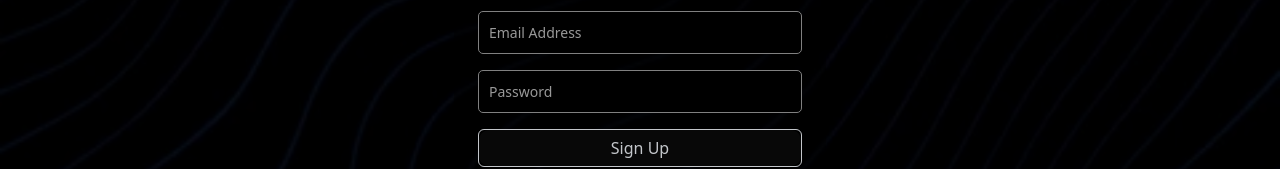
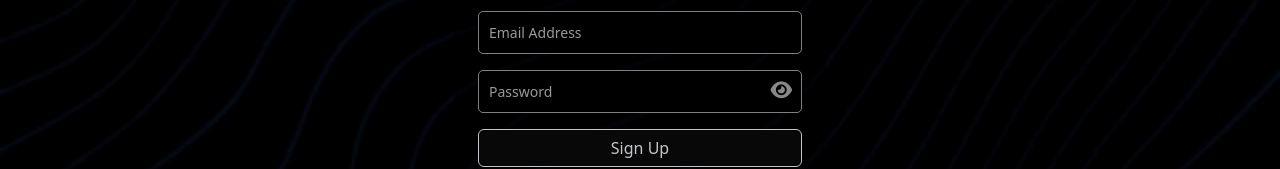
Before and after one commit to ibrahimsaber1/LARA-Platform-Frontend, a React (Vite) app: page /signup in a window 1280 px wide. Shown: the part 338-507 px from the top of the page. Built offline with nearby package versions, Linux system fonts and the light colour scheme.

Commit message:
add eye icon to the input

```diff
--- a/src/Components/Pages/Login/Login.jsx
+++ b/src/Components/Pages/Login/Login.jsx
@@ -1,8 +1,14 @@
-import React from 'react'
-import { Link } from 'react-router-dom'
+import React, { useState } from 'react';
+import { Link } from 'react-router-dom';
 import "../../../assets/styles/Login.css";
 
 export default function Login() {
+  const [passwordVisible, setPasswordVisible] = useState(false);
+
+  const togglePasswordVisibility = () => {
+    setPasswordVisible(prevState => !prevState);
+  };
+
   return (
     <div className="login-background">
       <div className="background-overlay" /> {/* Transparent overlay for image */}
@@ -14,8 +20,26 @@ export default function Login() {
           <div className="mb-3">
             <input type="email" className="form-control-1" placeholder="Email Address" required />
           </div>
-          <div className="mb-3">
-            <input type="password" className="form-control-1" placeholder="Password" required />
+
+          <div className="mb-3 position-relative">
+                <input
+                  type={passwordVisible ? 'text' : 'password'}
+                  className="form-control-1"
+                  placeholder="Password"
+                  required
+                />
+                <i
+                  className={`fa ${passwordVisible ? 'fa-eye-slash' : 'fa-eye'} toggle-password-icon`}
+                  onClick={togglePasswordVisibility}
+                  aria-label={passwordVisible ? 'Hide password' : 'Show password'}
+                  role="button"
+                  tabIndex={0}
+                  onKeyDown={(e) => {
+                    if (e.key === 'Enter' || e.key === ' ') {
+                      togglePasswordVisibility();
+                    }
+                  }}
+                ></i>
               </div>
           <p className="text-center mt-3 text-white ">
             <a href="#" className="text-white">Forgot your password?</a>
--- a/src/Components/Pages/Signup/Signup.jsx
+++ b/src/Components/Pages/Signup/Signup.jsx
@@ -1,34 +1,78 @@
-import React from 'react'
-import { Link } from 'react-router-dom'
+import React, { useState } from 'react';
+import { Link } from 'react-router-dom';
 import "../../../assets/styles/Login.css";
-
+import appIcon from '../../../assets/images/lara-icon.png'; // Adjust the path as needed
 
 export default function Signup() {
+  const [passwordVisible, setPasswordVisible] = useState(false);
+
+  const togglePasswordVisibility = () => {
+    setPasswordVisible(prevState => !prevState);
+  };
+
   return (
     <div className="login-background">
       <div className="background-overlay" /> {/* Transparent overlay for image */}
       <div className="container d-flex justify-content-center align-items-center vh-100">
         <div className="card-signup shadow-lg col-lg-4 col-md-8 col-sm-10">
           <div className="card-body text-center p-4">
-        <img src="src/assets/images/lara-icon.png" alt="App Icon" className="form-img mb-3" />
+            <img src={appIcon} alt="App Icon" className="form-img mb-3" />
             <form>
               <div className="mb-3">
-            <input type="text" className="form-control-1 " placeholder="Full Name" required />
+                <input
+                  type="text"
+                  className="form-control-1"
+                  placeholder="Full Name"
+                  required
+                />
               </div>
               <div className="mb-3">
-            <input type="email" className="form-control-1" placeholder="Email Address" required />
+                <input
+                  type="email"
+                  className="form-control-1"
+                  placeholder="Email Address"
+                  required
+                />
               </div>
-          <div className="mb-3">
-            <input type="password" className="form-control-1" placeholder="Password" required />
+              <div className="mb-3 position-relative">
+                <input
+                  type={passwordVisible ? 'text' : 'password'}
+                  className="form-control-1"
+                  placeholder="Password"
+                  required
+                />
+                <i
+                  className={`fa ${passwordVisible ? 'fa-eye-slash' : 'fa-eye'} toggle-password-icon`}
+                  onClick={togglePasswordVisibility}
+                  aria-label={passwordVisible ? 'Hide password' : 'Show password'}
+                  role="button"
+                  tabIndex={0}
+                  onKeyDown={(e) => {
+                    if (e.key === 'Enter' || e.key === ' ') {
+                      togglePasswordVisibility();
+                    }
+                  }}
+                ></i>
               </div>
-          <button type="submit" className="btn btn-outline-secondary w-100 mb-3 glow-on-hover ">Sign Up</button>
+              <button
+                type="submit"
+                className="btn btn-outline-secondary w-100 mb-3 glow-on-hover"
+              >
+                Sign Up
+              </button>
               <div className="or">
                 <div className="line" />
                 <p>Or</p>
                 <div className="line" />
               </div>
-          <button type="button" className="google-signin btn-outline-secondary">
-            <img src="https://www.gstatic.com/firebasejs/ui/2.0.0/images/auth/google.svg" alt="Google Logo" />
+              <button
+                type="button"
+                className="google-signin btn-outline-secondary"
+              >
+                <img
+                  src="https://www.gstatic.com/firebasejs/ui/2.0.0/images/auth/google.svg"
+                  alt="Google Logo"
+                />
                 Continue with Google
               </button>
             </form>
@@ -39,7 +83,5 @@ export default function Signup() {
         </div>
       </div> {/* img background  */}
     </div>
-
-
-  )
+  );
 }
--- a/src/assets/styles/Login.css
+++ b/src/assets/styles/Login.css
@@ -65,6 +65,37 @@
     /* color: rgb(255, 255, 255);  */
 
 }
+
+/* Ensure the parent container is positioned relatively */
+.mb-3.position-relative {
+    position: relative;
+  }
+
+  /* Style the password input field to have padding on the right */
+  .form-control-1 {
+    width: 100%;
+    padding-right: 2.5rem; /* Adjust based on icon size */
+  }
+
+  /* Style the eye icon */
+  .toggle-password-icon {
+    position: absolute;
+    top: 50%;
+    right: 10px; /* Adjust as needed */
+    transform: translateY(-50%);
+    cursor: pointer;
+    color: #888;
+    font-size: 1.2rem; /* Adjust size as needed */
+    transition: color 0.3s ease;
+  }
+
+  .toggle-password-icon:hover,
+  .toggle-password-icon:focus {
+    color: #555;
+    outline: none;
+  }
+
+
 
 /* Custom button styling */
 
```
Lines whose indentation alone changed are shown as unchanged.
